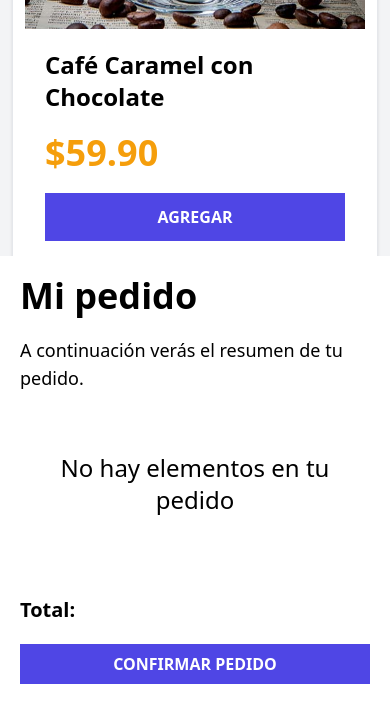
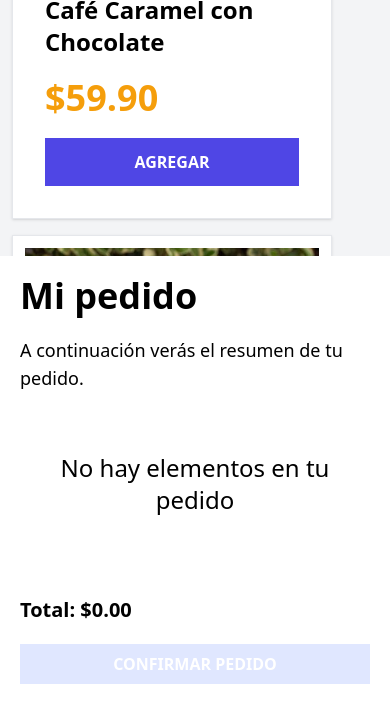
Before and after one commit to Egolemur/kiosco-comida-react, a React (Vite) app: page / in a window 390 px wide. Shown: the part 1273-1995 px from the top of the page. Built offline with nearby package versions, Linux system fonts and the light colour scheme.

Commit message:
Ultimos ajustes realizados para activar o desactivar el boton de confirmar pedido en funcion de si el carrito esta vacio o no.

```diff
--- a/src/Components/ModalProducto.jsx
+++ b/src/Components/ModalProducto.jsx
@@ -79,7 +79,7 @@ export default function ModalProducto() {
                 type="button"
                 className={`${edicion ? "bg-lime-500 hover:bg-lime-600" : "bg-indigo-600 hover:bg-indigo-800"} px-5 py-2 mt-5 text-white font-bold uppercase rounded`}
                 onClick={() => {
-                    edicion ? handleActualizarPedido({...producto, cantidad}) : handleAddPedido({...producto, cantidad});
+                    edicion ? handleActualizarPedido({...producto, cantidad,}) : handleAddPedido({...producto, cantidad}),
                     handleClickModal();
                 }}
             >
--- a/src/Components/Producto.jsx
+++ b/src/Components/Producto.jsx
@@ -7,7 +7,7 @@ export default function Producto({producto}) {
 
 
   return (
-    <div className="border p-3 shadow bg-white">
+    <div className="border p-3 shadow bg-white max-w-80">
         <img
             className="w-full"
             src={`/img/${imagen}.jpg`}
--- a/src/Components/Summary.jsx
+++ b/src/Components/Summary.jsx
@@ -1,11 +1,14 @@
+import { formatearDinero } from "../helpers";
 import useQuiosco from "../hooks/useQiosco"
 import Pedido from "./Pedido";
 
 export default function Summary() {
   const {pedido} = useQuiosco();
+  const total = pedido.reduce((acumulador, pedido) => acumulador + pedido.precio, 0);
+  const comprobarPedido = () => pedido.length === 0;
 
   return (
-    <aside className="h-screen overflow-y-scroll p-5">
+    <aside className="h-screen overflow-y-scroll p-5 md:w-1/3 lg:w-auto">
       <h1 className="text-4xl font-black">Mi pedido</h1>
       <p className="text-lg my-5">
         A continuación verás el resumen de tu pedido.
@@ -30,14 +33,17 @@ export default function Summary() {
 
       <p className="font-bold text-xl mt-10">
         Total: {''}
+        {formatearDinero(total)}
       </p>
 
       <form className="w-full">
         <div className="mt-5">
+          {/* Aqui se mostrará el botón de confirmar pedido solo si hay productos en el pedido. En caso contrario se desabilitará el botón. */}
           <input
             type="submit"
-            className="bg-indigo-600 hover:bg-indigo-800 text-white text-center w-full py-2 px-5 uppercase font-bold cursor-pointer"
+            className={`${ comprobarPedido() ? 'bg-indigo-100' : 'bg-indigo-600 hover:bg-indigo-800'} text-white text-center w-full py-2 px-5 uppercase font-bold cursor-pointer`}
             value="Confirmar pedido"
+            disabled={comprobarPedido()}
           />
         </div>
       </form>
--- a/src/context/QuioscoProvider.jsx
+++ b/src/context/QuioscoProvider.jsx
@@ -1,4 +1,4 @@
-import { createContext, useState } from 'react'
+import { createContext, useEffect, useState } from 'react'
 import { toast } from 'react-toastify';
 import { categorias as categoriasDB } from "../data/categorias"
 
@@ -10,6 +10,11 @@ const QuioscoProvider = ({children}) => {
     const [producto, setProducto] = useState({});
     const [modal, setModal] = useState(false);
     const [pedido, setPedido] = useState([]);
+    const [total, setTotal] = useState(0);
+    useEffect(() => {
+        const totalPedido = pedido.reduce((acumulador, pedido) => acumulador + (pedido.precio * pedido.cantidad), 0);
+        setTotal(totalPedido);
+    }, [pedido]);
 
     // filtra los productos por categorias.
     const handleClickCategoria = (id) => {
@@ -70,7 +75,9 @@ const QuioscoProvider = ({children}) => {
                 pedido,
                 handleAddPedido,
                 handleActualizarPedido,
-                handleEliminarPedido
+                handleEliminarPedido,
+                total,
+                setTotal
             }}
         > {children} </QuioscoContext.Provider>
     );
--- a/src/views/Inicio.jsx
+++ b/src/views/Inicio.jsx
@@ -17,7 +17,7 @@ export default function Inicio() {
         Elige y personaliza tu pedido a continuación.
       </p>
 
-      <div className='grid gap-4 grid-cols-1 md:grid-cols-2 xl:grid-cols-3'>
+      <div className='grid gap-4 grid-cols-1 md:grid-cols-2 xl:grid-cols-3 max-w-screen-lg mx-auto'>
         {productos
           .map(producto => (
           <Producto
```
